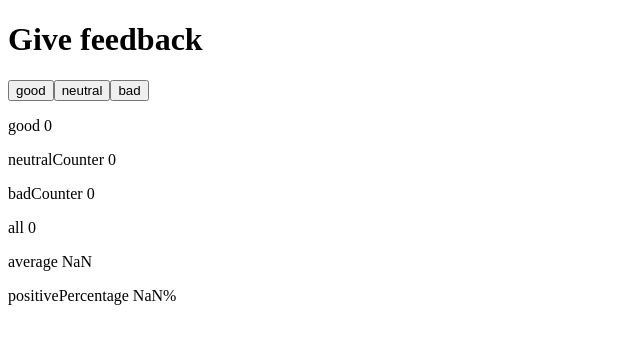
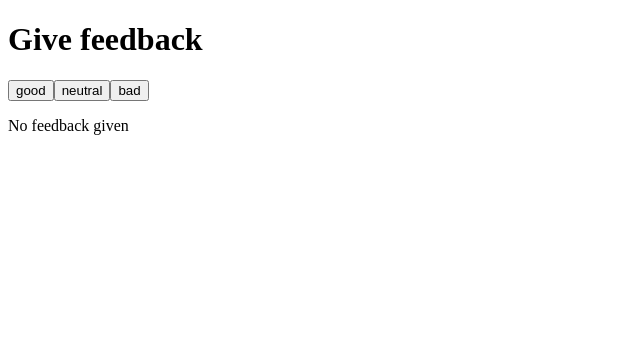
Before and after one commit to The-Royal-We/fullstack-open-2023-learning, a React (Create React App) app in the folder part1/unicafe/: page / in a window 1280 px wide. Shown: the top 344 px of the page, without its empty margins (0-640 px from the left). Built offline with nearby package versions, Linux system fonts and the light colour scheme.

Commit message:
complete exercise 1.9

```diff
--- a/part1/unicafe/src/App.js
+++ b/part1/unicafe/src/App.js
@@ -13,6 +13,13 @@ const Statistics = (props) => {
     average,
     positivePercentage,
   } = props;
+  if (total === 0) {
+    return (
+      <div>
+        <p>No feedback given</p>
+      </div>
+    );
+  }
   return (
     <div id="statistics">
       <p>good {goodCounter}</p>
```
